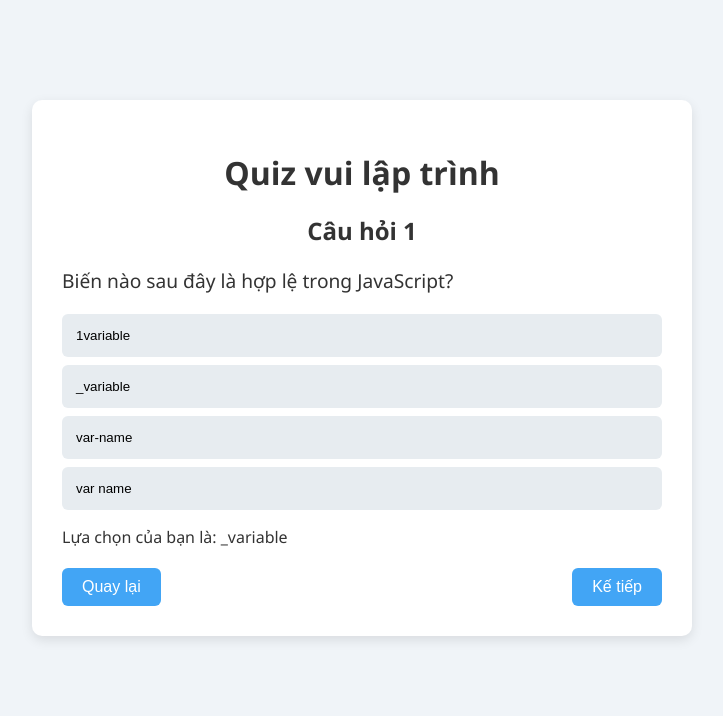
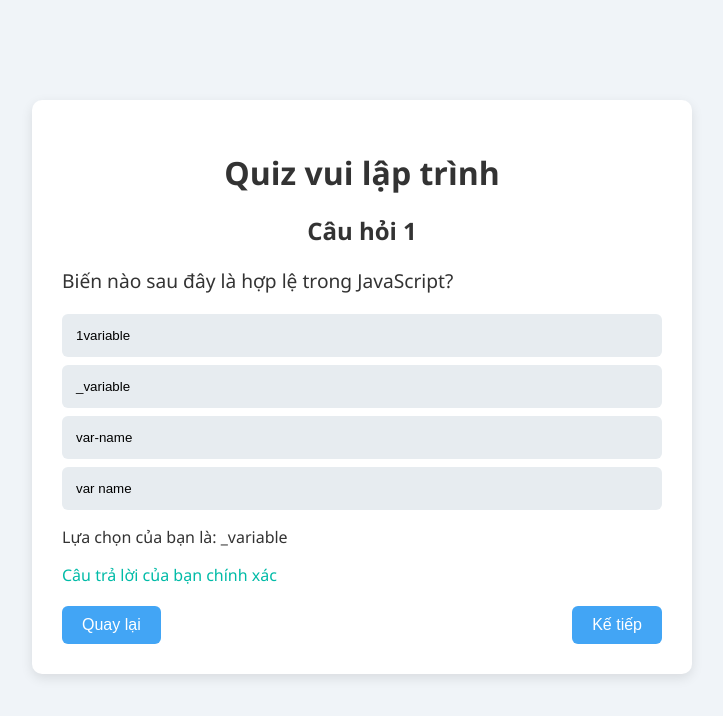
Before and after one commit to nghiaphamhb/react-test-application, a React (Vite) app: page / in a window 1280 px wide. Both pictures are taken after a click on the button "_variable". Shown: the top 716 px of the page, without its empty margins (278-1001 px from the left). Built offline with nearby package versions, Linux system fonts and the light colour scheme.

Commit message:
feat: check answer

```diff
--- a/src/components/Quiz.jsx
+++ b/src/components/Quiz.jsx
@@ -107,6 +107,23 @@ const Quiz = () => {
 
         <p>Lựa chọn của bạn là: {optionSelected}</p>
 
+        {
+            optionSelected === quizData[0].answer ?
+            (
+                <p className="correct-answer">
+                    Câu trả lời của bạn chính xác
+                </p>
+            )
+            :
+            (
+                <p className="incorrect-answer">
+                    Câu trả lời của bạn sai
+                </p>
+            )
+
+
+        }
+
         <div className="nav-buttons">
             <button>Quay lại</button>
             <button>Kế tiếp</button>
```
